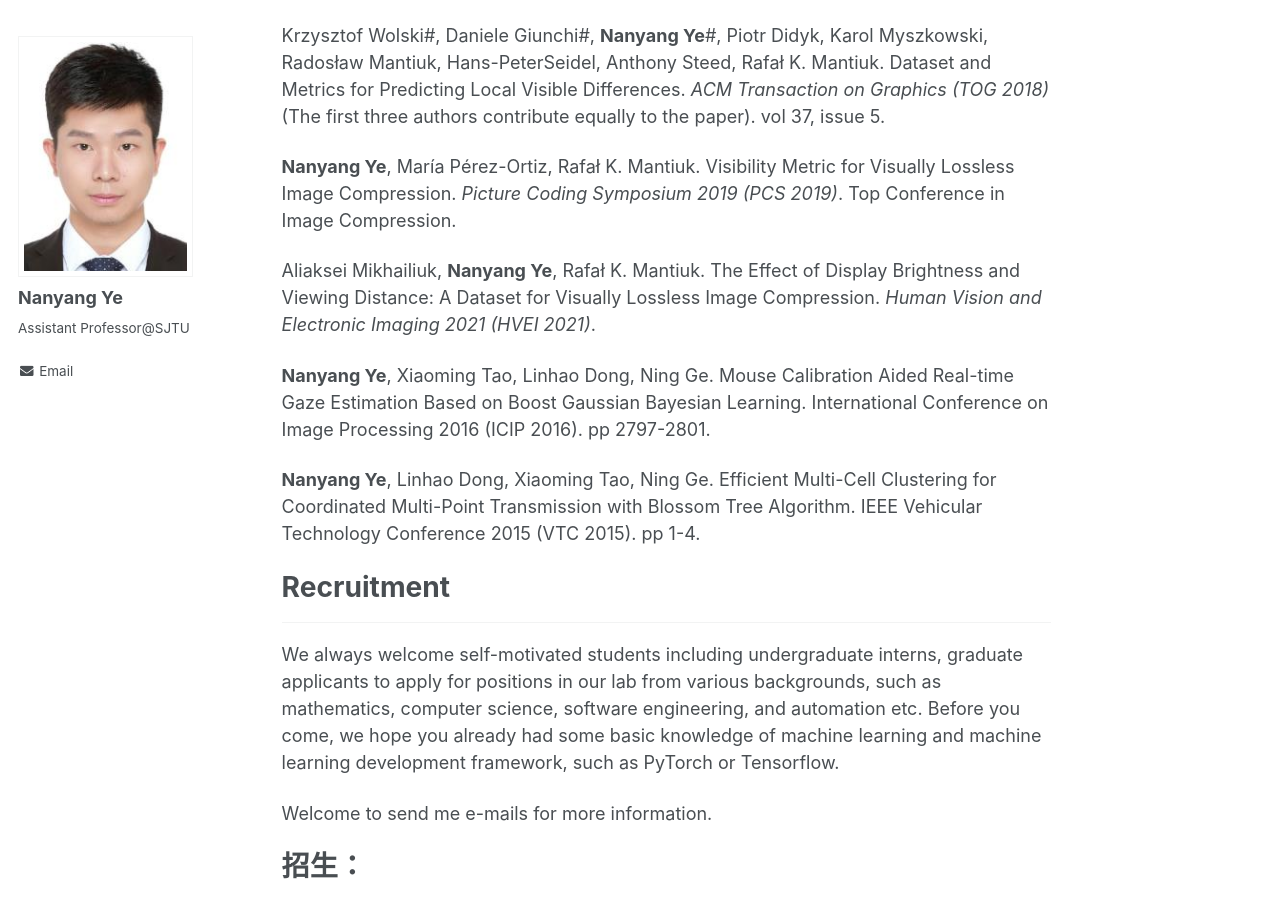
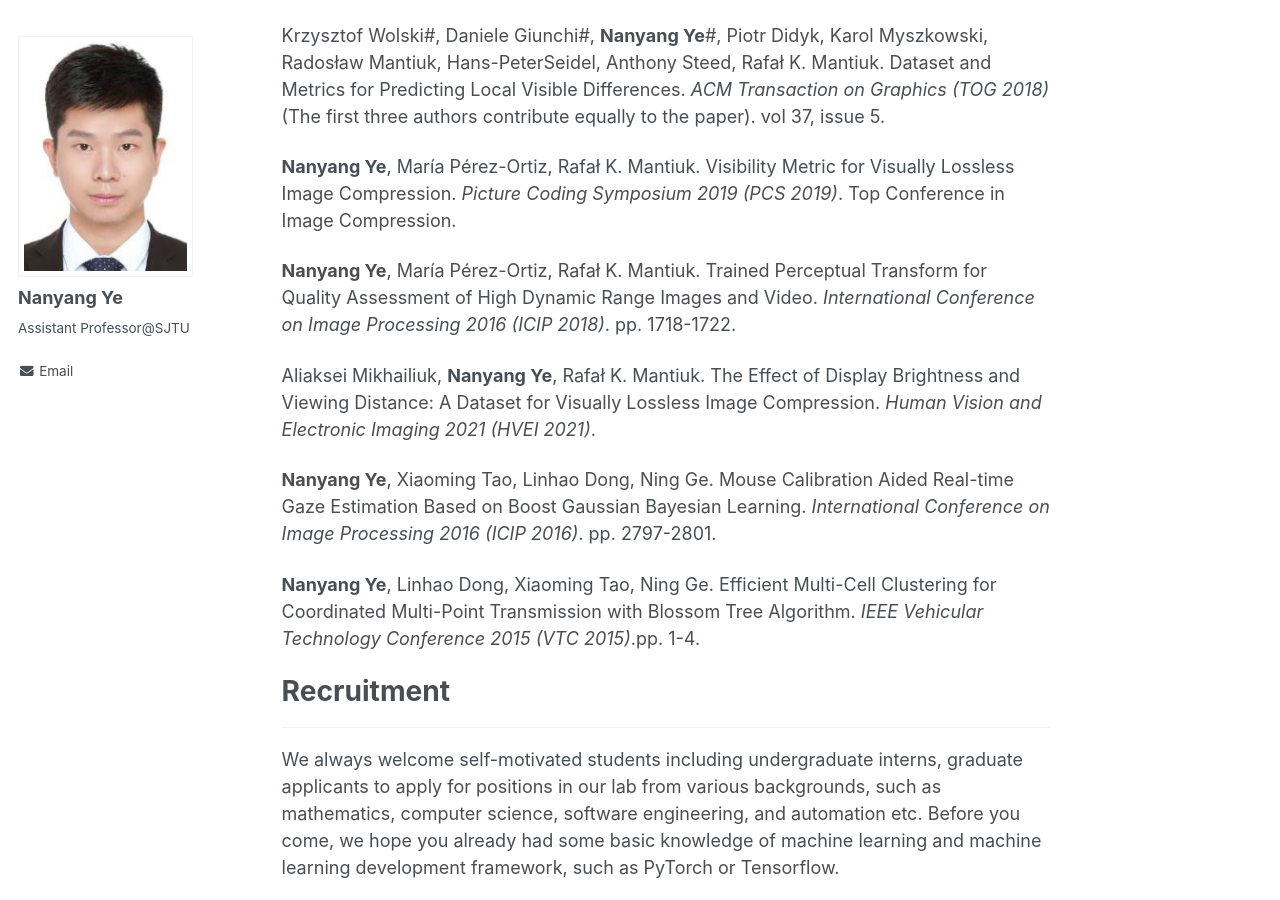
Before and after one commit to ynysjtu/ynysjtu.github.io, a Jekyll site: the page built from _pages/about.md, in a window 1280 px wide and 900 px high, scrolled down 1275 px. Built offline with Jekyll 4.4.1, drawn with Linux system fonts in a browser that asks for light colours.

Commit message:
Update about.md

```diff
--- a/_pages/about.md
+++ b/_pages/about.md
@@ -34,11 +34,14 @@ Krzysztof Wolski#, Daniele Giunchi#, **Nanyang Ye**#, Piotr Didyk, Karol Myszkow
 
 **Nanyang Ye**, María Pérez-Ortiz, Rafał K. Mantiuk. Visibility Metric for Visually Lossless Image Compression. *Picture Coding Symposium 2019 (PCS 2019)*. Top Conference in Image Compression.
 
+**Nanyang Ye**, María Pérez-Ortiz, Rafał K. Mantiuk. Trained Perceptual Transform for Quality Assessment of High Dynamic Range Images and Video. *International Conference on Image Processing 2016 (ICIP 2018)*. pp. 1718-1722.
+
+
 Aliaksei Mikhailiuk, **Nanyang Ye**, Rafał K. Mantiuk. The Effect of Display Brightness and Viewing Distance: A Dataset for Visually Lossless Image Compression. *Human Vision and Electronic Imaging 2021 (HVEI 2021)*.
 
-**Nanyang Ye**, Xiaoming Tao, Linhao Dong, Ning Ge. Mouse Calibration Aided Real-time Gaze Estimation Based on Boost Gaussian Bayesian Learning. International Conference on Image Processing 2016 (ICIP 2016). pp 2797-2801.
+**Nanyang Ye**, Xiaoming Tao, Linhao Dong, Ning Ge. Mouse Calibration Aided Real-time Gaze Estimation Based on Boost Gaussian Bayesian Learning. *International Conference on Image Processing 2016 (ICIP 2016)*. pp. 2797-2801.
 
-**Nanyang Ye**, Linhao Dong, Xiaoming Tao, Ning Ge. Efficient Multi-Cell Clustering for Coordinated Multi-Point Transmission with Blossom Tree Algorithm. IEEE Vehicular Technology Conference 2015 (VTC 2015). pp 1-4.
+**Nanyang Ye**, Linhao Dong, Xiaoming Tao, Ning Ge. Efficient Multi-Cell Clustering for Coordinated Multi-Point Transmission with Blossom Tree Algorithm. *IEEE Vehicular Technology Conference 2015 (VTC 2015)*.pp. 1-4.
 
 
 # Recruitment
```
